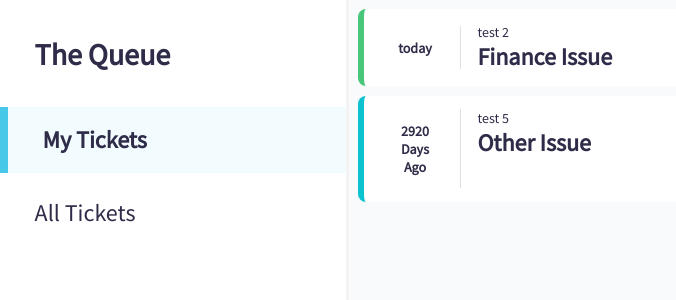
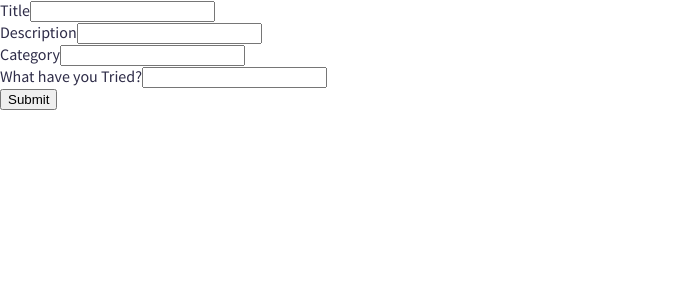
Before and after one commit to BW-Dev-Desk-Queue-1/Front-End, a React (Create React App) app in the folder dev-desk-queue/: page /ticket in a window 1280 px wide. Shown: the top 300 px of the page, without its empty margins (0-676 px from the left). Built offline with nearby package versions, Linux system fonts and the light colour scheme.

Commit message:
getting ready to merge

```diff
--- a/dev-desk-queue/package.json
+++ b/dev-desk-queue/package.json
@@ -9,6 +9,7 @@
     "axios": "^0.19.2",
     "react": "^16.12.0",
     "react-dom": "^16.12.0",
+    "react-hook-form": "^4.8.2",
     "react-router-dom": "^5.1.2",
     "react-scripts": "3.3.1"
   },
--- a/dev-desk-queue/src/App.js
+++ b/dev-desk-queue/src/App.js
@@ -1,15 +1,19 @@
 import React from 'react';
-import { Route } from 'react-router-dom';
+import { BrowserRouter as Router, Route } from 'react-router-dom';
 import './App.css';
 import StudentDashboard from './components/Student/StudentDashboard.js';
 import HelperDashboard from './components/Helper/HelperDashboard.js';
+import CreateTicket from './components/CreateTicket/CreateTicket.js';
 
 function App() {
   return (
-    <div className="App">
-       <Route path='/student' component={StudentDashboard} />
-       <Route Path='/helper' component={HelperDashboard} />
-    </div>
+    <Router>
+      <div className="App">
+        <Route exact path='/student' component={StudentDashboard} />
+        <Route exact path='/ticket' component={CreateTicket} />
+        <Route exact path='/helper' component={HelperDashboard} />
+      </div>
+    </Router>
   );
 }
 
--- /dev/null
+++ b/dev-desk-queue/src/components/CreateTicket/CreateTicket.js
@@ -0,0 +1,41 @@
+import React, {useState} from "react";
+import {useForm} from 'react-hook-form';
+
+
+const CreateTicket = props => {
+    const {register, handleSubmit, watch, errors } = useForm();
+
+
+    const onSubmit = data =>
+    {
+      console.log(data,"is the data")
+    }
+
+
+return (
+  <form onSubmit={handleSubmit(onSubmit)}>
+    <label>Title</label>
+    <input
+      name="title"
+      defaultValue=""
+      ref={register({ required: true, maxLength: 20 })}
+    />
+    {errors.title && <p className="error">Title is required</p>}
+    <br />
+    <label>Description</label>
+    <input name="description" ref={register({ required: true })} />
+    {errors.description && <p className="error">Description is required</p>}
+    <br />
+    <label>Category</label>
+    <input name="category" ref={register({ required: true })} />
+    {errors.category && <p className="error">Description is required</p>}
+    <br />
+    <label>What have you Tried?</label>
+    <input name="tried" ref={register({ required: true })} />
+    {errors.tried && <p className="error">Tell us What you have Tried</p>}
+    <br />
+    <input type="submit" />
+  </form>
+);
+}
+export default CreateTicket;
--- a/dev-desk-queue/src/components/Student/StudentDashboard.css
+++ b/dev-desk-queue/src/components/Student/StudentDashboard.css
@@ -40,7 +40,7 @@
     background: #0070EB;
     color: white;
     padding: 7% 3%;
-    font-size: 20px;
+    font-size: 24px;
     text-align:center;
     margin: 10% 20%;
     border-radius: 20px;
```
Also changed, not shown: dev-desk-queue/src/components/CreateTicket/CreateTicket.css (added), 1 other file (tests, documents, lock files or other folders).
